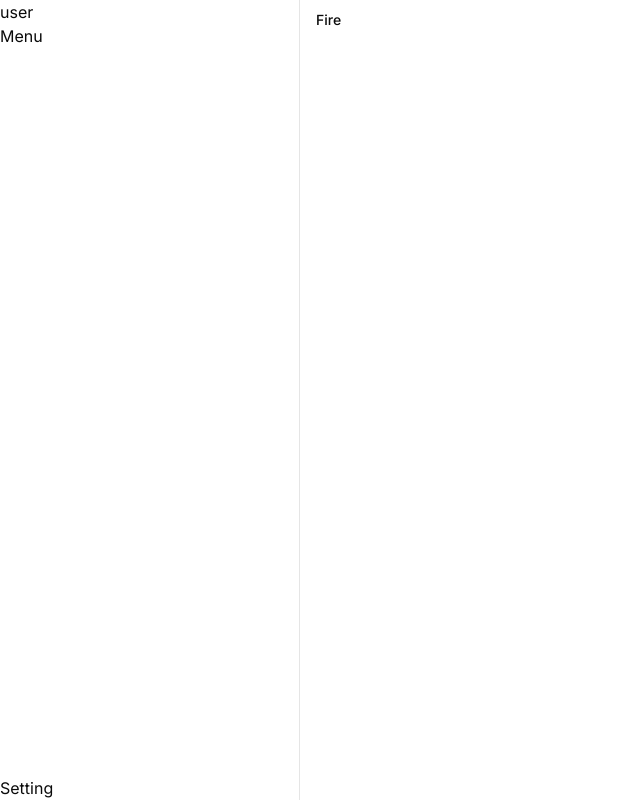
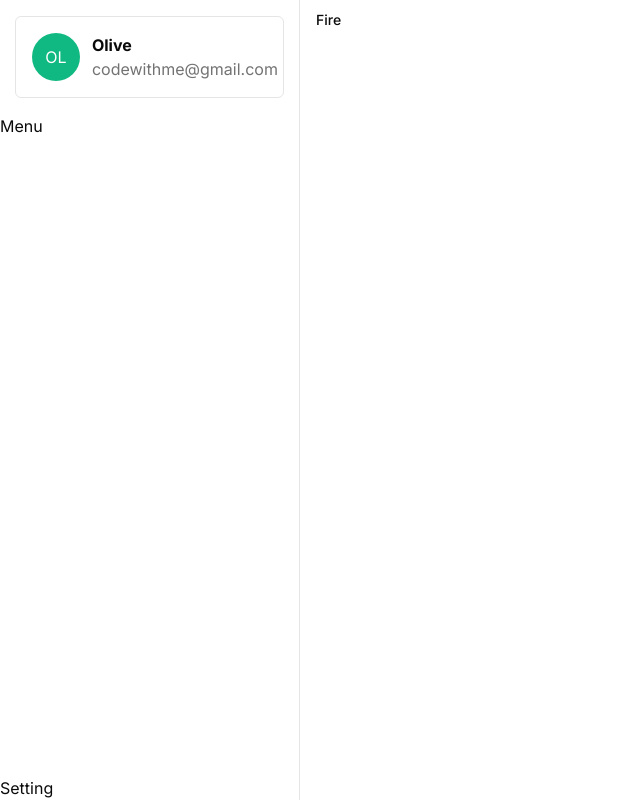
Before and after one commit to UdonShabu/noob-next-shadcn, a Next.js app: page / in a window 1280 px wide. Shown: the whole page, without its empty margins (0-640 px from the left). Built offline with nearby package versions, Linux system fonts and the light colour scheme.

Commit message:
2-SO UserItem

```diff
--- a/components/sidebar.tsx
+++ b/components/sidebar.tsx
@@ -1,7 +1,11 @@
+import UserItem from "./user-item";
+
 export default function Sidebar() {
   return (
-    <div className="flex flex-col min-w-[300px] min-h-screen border-r">
-      <div>user</div>
+    <div className="flex flex-col min-w-[300px] min-h-screen border-r gap-4">
+      <div>
+        <UserItem />
+      </div>
       <div className="grow ">Menu</div>
       <div>Setting</div>
     </div>
--- a/components/user-item.tsx
+++ b/components/user-item.tsx
@@ -1,7 +1,13 @@
 export default function UserItem() {
   return (
-    <div className="">
-      {/* Create this UI https://youtu.be/ydPpcR85UCg?t=655 */}
+    <div className="mx-auto w-[90%] border rounded-md p-4 mt-4 flex  gap-x-3">
+      <div className="min-w-12 min-h-12 rounded-full bg-emerald-500 flex justify-center items-center text-white">
+        <p>OL</p>
+      </div>
+      <div>
+        <p className="font-bold">Olive</p>
+        <p className="text-neutral-500">codewithme@gmail.com</p>
+      </div>
     </div>
   );
 }
```
